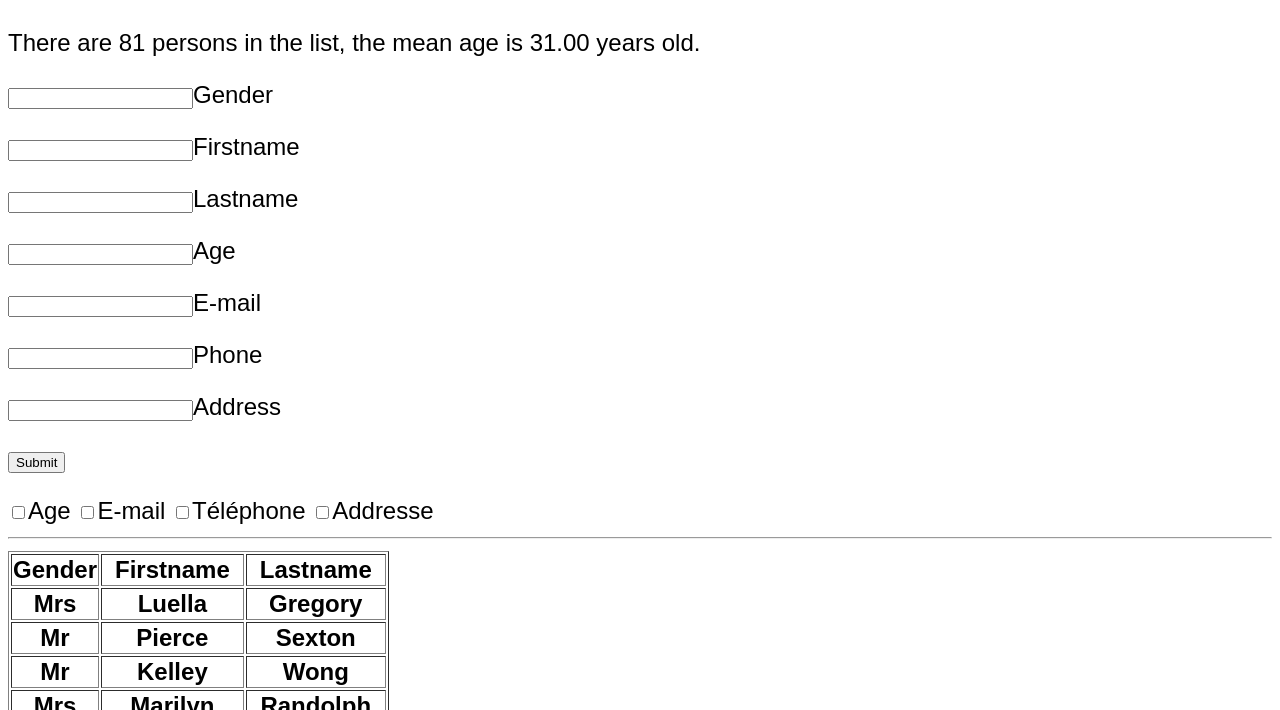
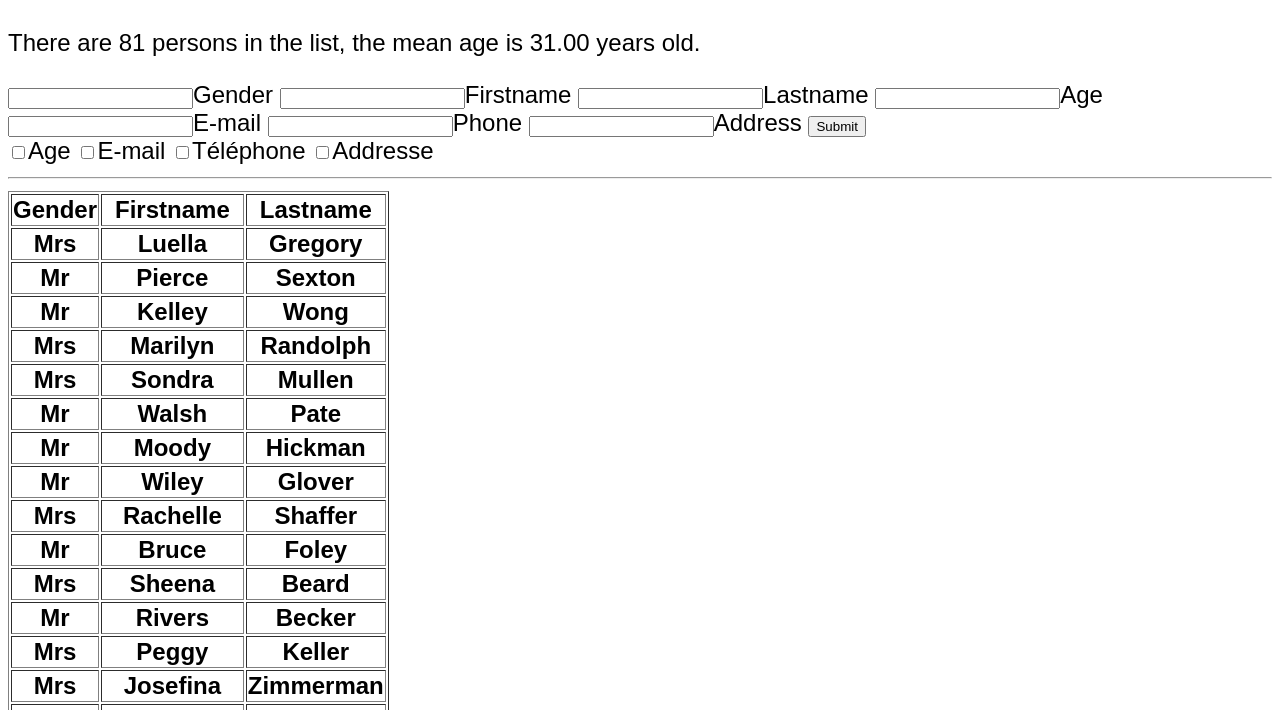
Before and after one commit to M0byfloyd/technoJs, a plain HTML site: page tp01/tp1.html in a window 1280 px wide. Shown: the part 90-800 px from the top of the page. Drawn offline with nearby package versions, Linux system fonts and the light colour scheme.

Commit message:
amélioration du code

```diff
--- a/tp01/tp1.html
+++ b/tp01/tp1.html
@@ -11,14 +11,14 @@
             There are {{  nbPersons  }} persons in the list, the mean age is {{ meanAge }} years old.
           </p>
           <div>
-              <p><input v-model="genderSelect">Gender</p>
-              <p><input v-model="firstnameSelect">Firstname</p>
-              <p><input v-model="lastnameSelect">Lastname</p>
-              <p><input v-model="ageSelect">Age</p>
-              <p><input v-model="emailSelect">E-mail</p>
-              <p><input v-model="phoneSelect">Phone</p>
-              <p><input v-model="addressSelect">Address</p>
-              <p><input type="submit" v-on:click="ajouter"></p>
+              <span><input v-model="genderSelect">Gender</span>
+              <span><input v-model="firstnameSelect">Firstname</span>
+              <span><input v-model="lastnameSelect">Lastname</span>
+              <span><input v-model="ageSelect">Age</span>
+              <span><input v-model="emailSelect">E-mail</span>
+              <span><input v-model="phoneSelect">Phone</span>
+              <span><input v-model="addressSelect">Address</span>
+              <span><input type="submit" v-on:click="ajouter"></span>
           </div>
           <div>
             <span><input v-model="age" type="checkbox">Age</span>
```
